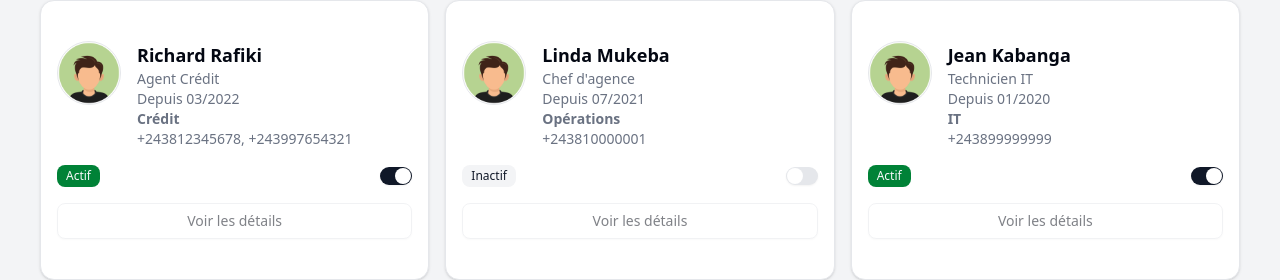
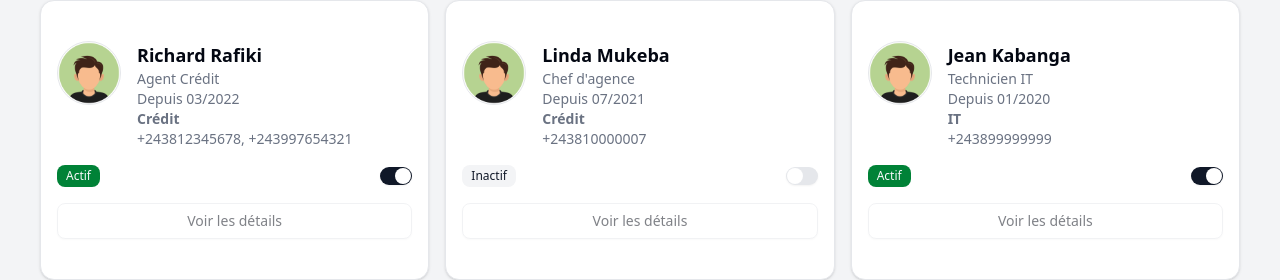
Before and after one commit to Ramus-Siz/agentsProfil, a Next.js app: page /advans-agents in a window 1280 px wide. Shown: the part 499-779 px from the top of the page. Built offline with nearby package versions, Linux system fonts and the light colour scheme.

Commit message:
fix: methode pour modifier agent

```diff
--- a/src/components/dialogDetailAgents.tsx
+++ b/src/components/dialogDetailAgents.tsx
@@ -44,7 +44,7 @@ export function AgentDetailDialog({
   const handleSubmit = async () => {
     setLoading(true);
     const res = await fetch('/api/agents', {
-      method: 'PATCH',
+      method: 'PUT',
       headers: { 'Content-Type': 'application/json' },
       body: JSON.stringify(formData),
     });
--- a/src/data/agents.json
+++ b/src/data/agents.json
@@ -19,10 +19,10 @@
     "lastName": "Mukeba",
     "photoUrl": "/profilImage.png",
     "phoneNumbers": [
-      "+243810000001"
+      "+243810000007"
     ],
     "status": false,
-    "departementId": 2,
+    "departementId": "1",
     "functionId": 2,
     "engagementDate": "2021-07-10"
   },
```
